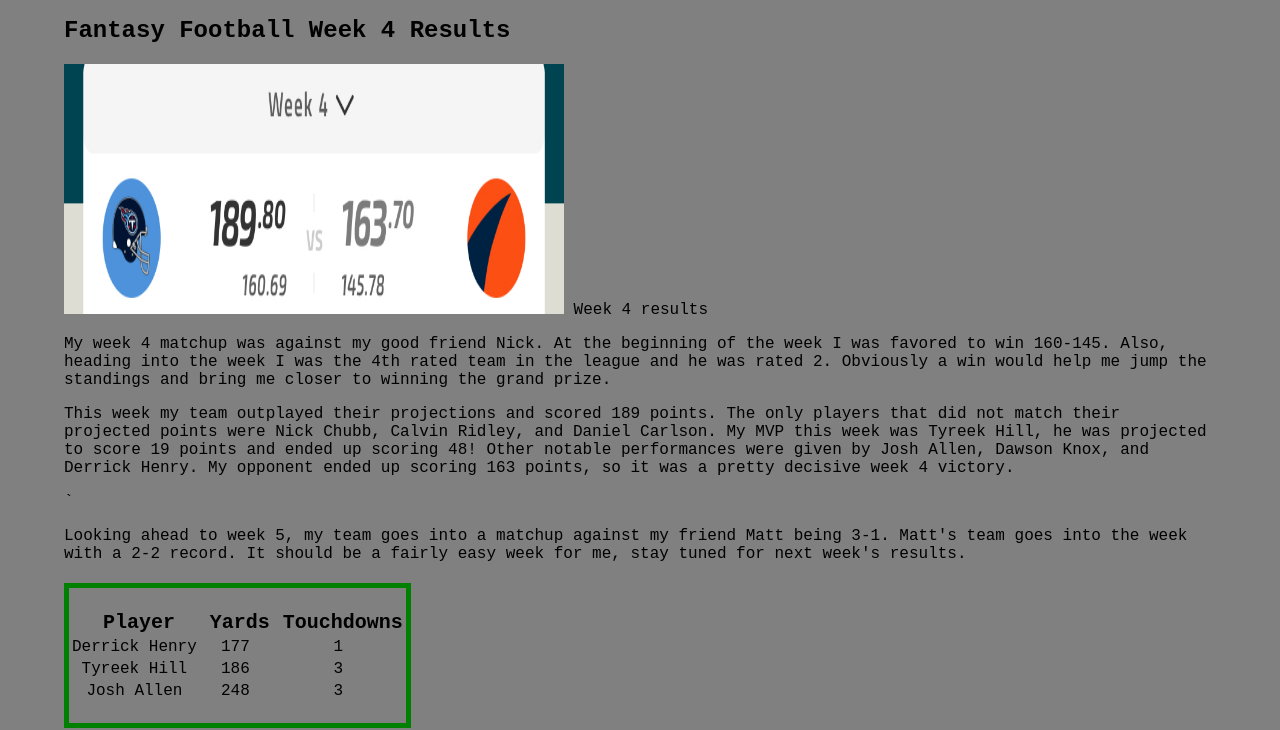
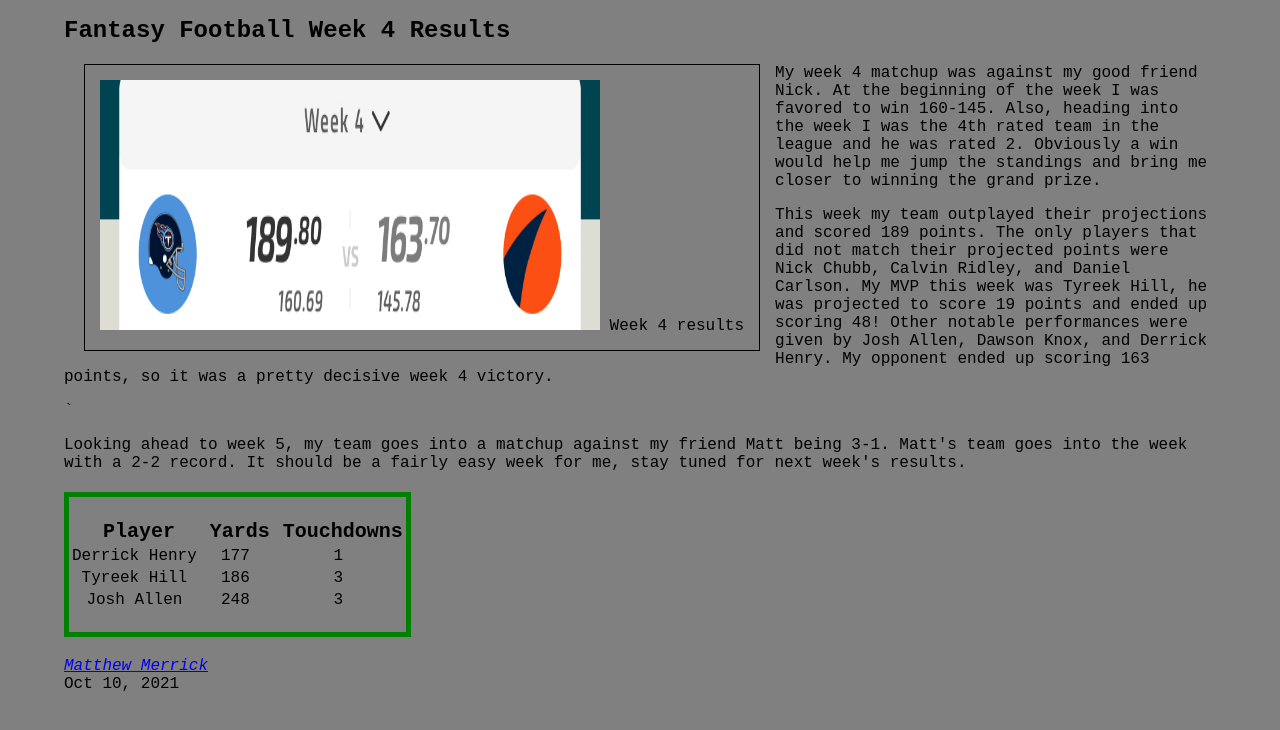
Before and after one commit to mmerrick100/mi349_blog, a plain HTML site: page index.html in a window 1280 px wide. Shown: the part 89-819 px from the top of the page. Drawn offline with Linux system fonts and the light colour scheme.

Commit message:
updated style sheet

```diff
--- a/style.css
+++ b/style.css
@@ -87,6 +87,7 @@
 #blog-post2 p img{
     float:left;
     margin-right:20px;
+    padding-bottom: 20px;
 }
 
 
@@ -124,3 +125,11 @@
 .form label{
     padding-bottom: 20px;
 }
+
+.caption{
+    float:left;
+    margin: 0px 15px 15px 20px;
+    padding: 15px;
+    border: 1px solid black;
+    text-align:center;
+}
```
